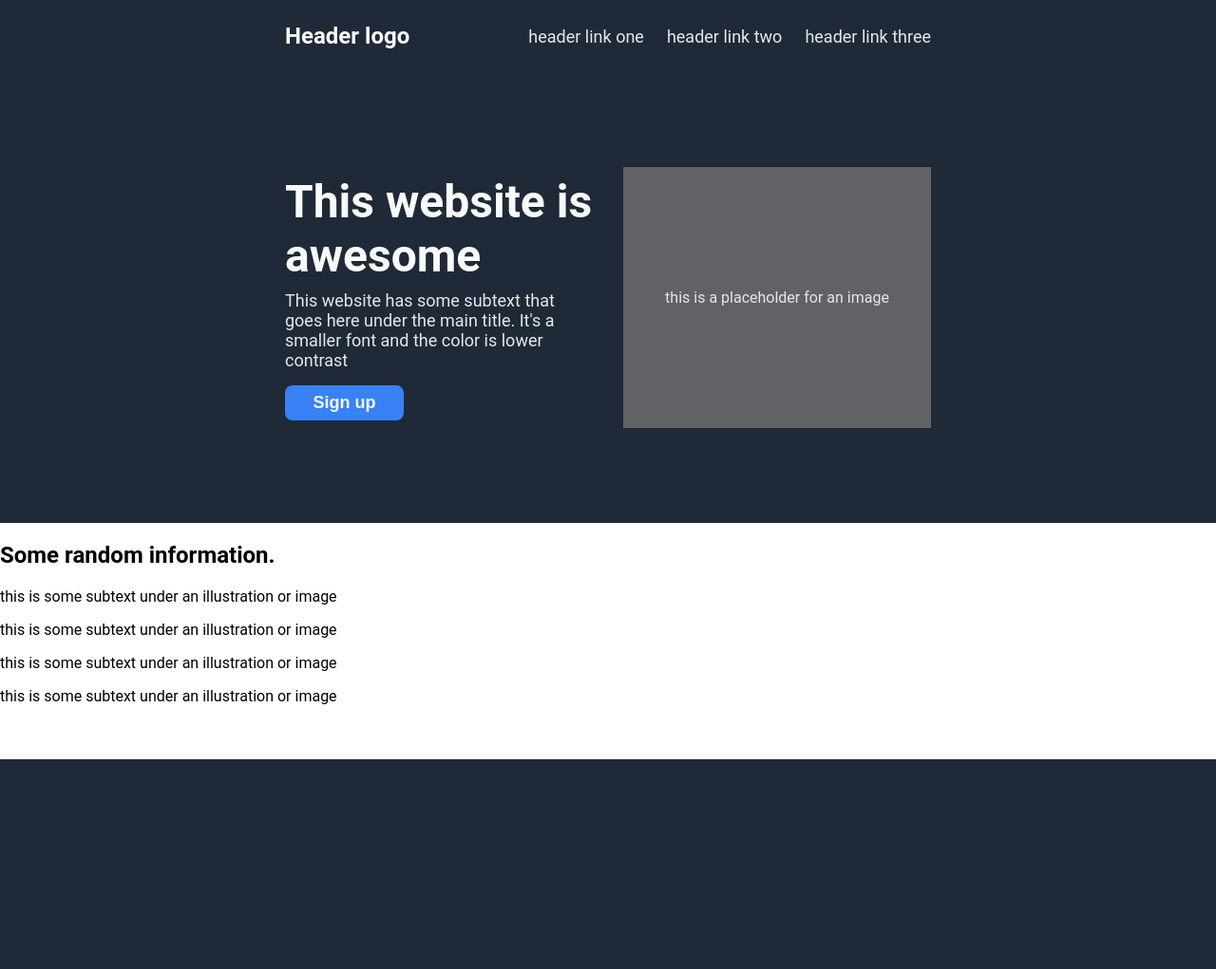
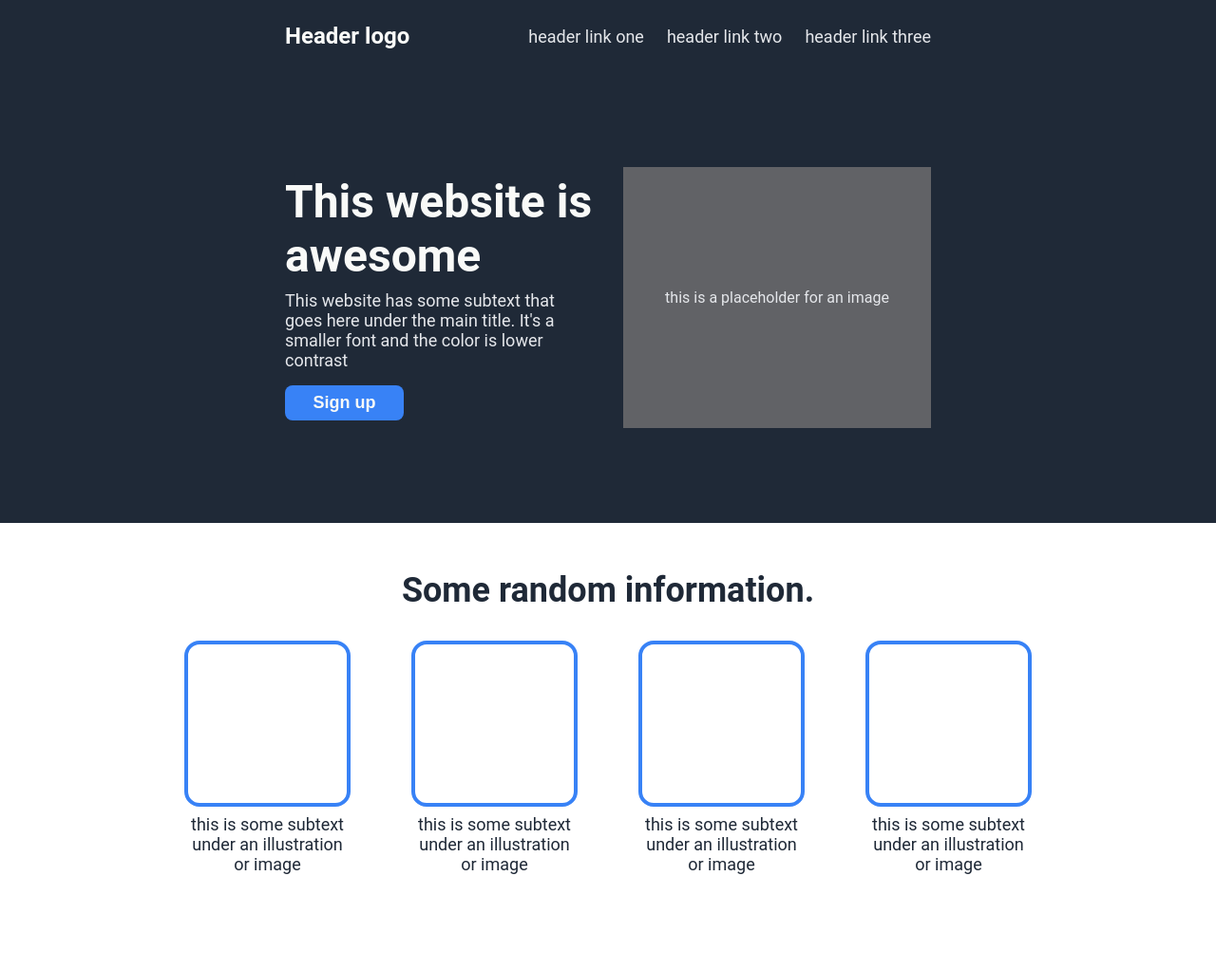
Before and after one commit to Monstermel/Playground, a PHP site: page / in a window 1280 px wide. Shown: the whole page at 95% size. Before the commit the page ends 800 px from the top, so only its background shows below. Run offline with PHP 8.4, Linux system fonts and the light colour scheme.

Commit message:
Add style to information section

```diff
--- a/style.css
+++ b/style.css
@@ -83,3 +83,50 @@ body {
 	justify-content: center;
 	align-items: center;
 }
+
+/* Info section */
+
+.info-sect {
+	padding: 50px 300px 100px;
+	display: flex;
+	flex-direction: column;
+	align-items: center;
+	gap: 32px;
+}
+
+.info-sect > .title,
+.info-sect p {
+	margin: 0;
+}
+
+.info-sect > .title {
+	font-size: 36px;
+	font-weight: bolder;
+	color: #1F2937;
+}
+
+.cards {
+	display: flex;
+	gap: 64px;
+}
+
+.card {
+	text-align: center;
+	display: flex;
+	flex-direction: column;
+	align-items: center;
+	gap: 8px;
+	max-width: 175px;
+}
+
+.card > .square {
+	border: 4px solid #3882F6;
+	border-radius: 16px;
+	aspect-ratio: 1 / 1;
+	width: 167px;
+}
+
+.card > p {
+	font-size: 18px;
+	color: #1F2937;
+}
```
